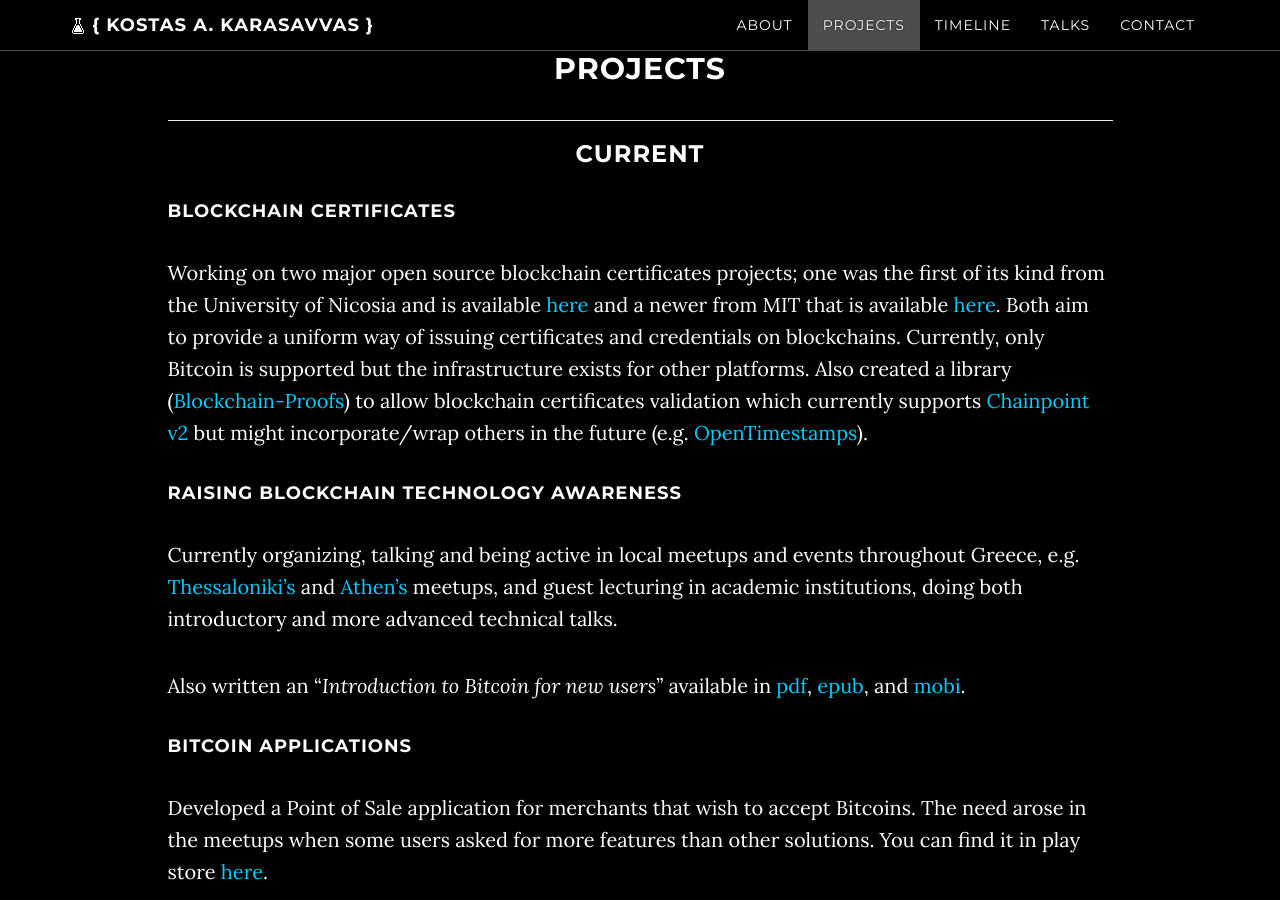
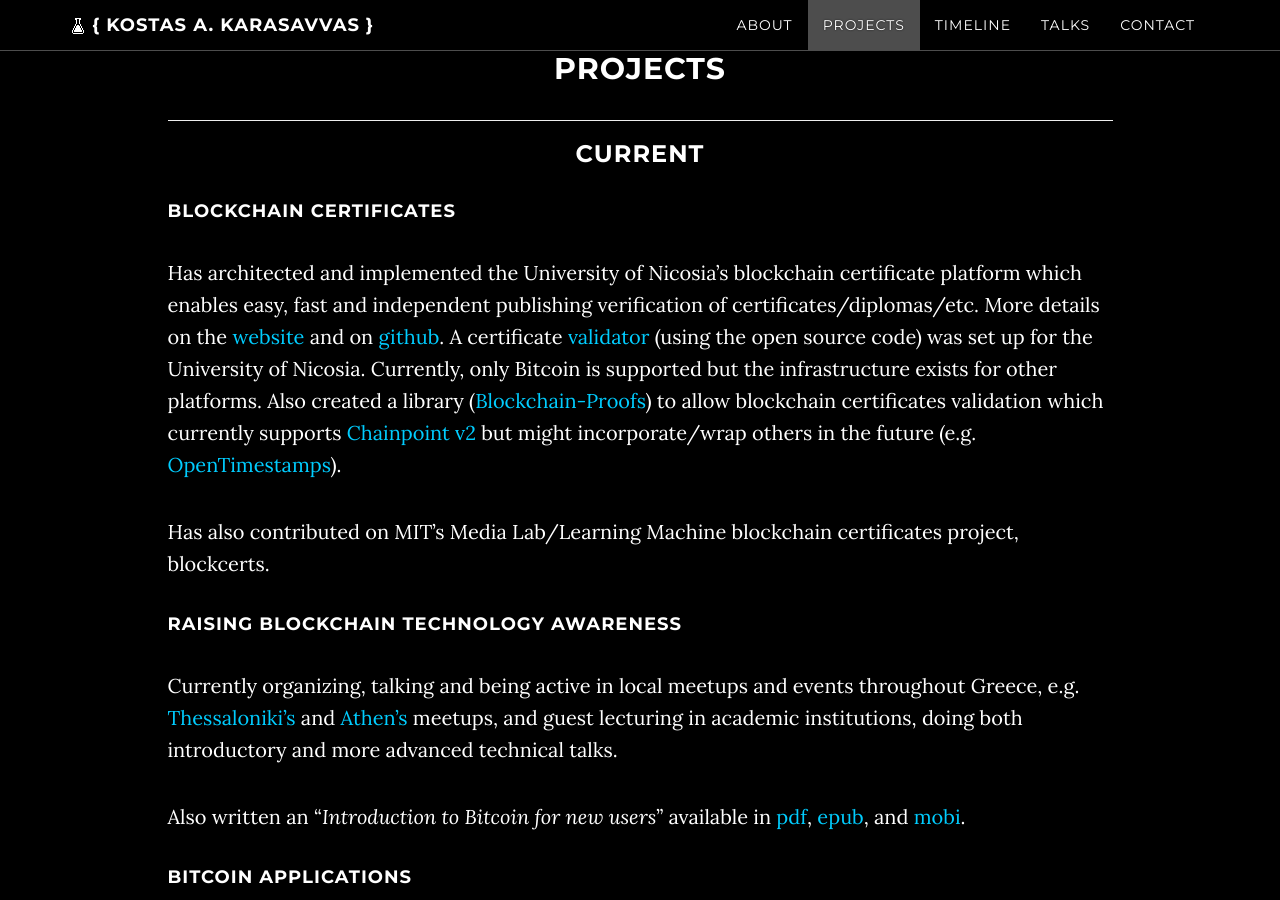
Before and after one commit to karask/karask.github.io, a Jekyll site: the page built from index.html, in a window 1280 px wide and 900 px high, scrolled down 1873 px. Built offline with Jekyll 4.4.1, drawn with Linux system fonts in a browser that asks for light colours; nearby versions of some CDN libraries; the list of posts is cut into pages by our own code; comment, search, counter and statistics services are not loaded.

Commit message:
updated blockchain certificates text

```diff
--- a/projects.html
+++ b/projects.html
@@ -10,7 +10,10 @@
 <h3 style="text-align: center;" markdown="1">Current</h3>
 
 <h4>BLOCKCHAIN CERTIFICATES</h4>
-Working on two major open source blockchain certificates projects; one was the first of its kind from the University of Nicosia and is available [here](https://github.com/UniversityOfNicosia/blockchain-certificates) and a newer from MIT that is available [here](https://github.com/blockchain-certificates). Both aim to provide a uniform way of issuing certificates and credentials on blockchains. Currently, only Bitcoin is supported but the infrastructure exists for other platforms. Also created a library ([Blockchain-Proofs](https://github.com/karask/blockchain-proofs)) to allow blockchain certificates validation which currently supports [Chainpoint v2](http://www.chainpoint.org/) but might incorporate/wrap others in the future (e.g. [OpenTimestamps](https://github.com/opentimestamps)).
+Has architected and implemented the University of Nicosia's blockchain certificate platform which enables easy, fast and independent publishing verification of certificates/diplomas/etc. More details on the [website](http://block.co/) and on [github](https://github.com/UniversityOfNicosia/blockchain-certificates). A certificate [validator](http://www.unic.ac.cy/verify) (using the open source code) was set up for the University of Nicosia. Currently, only Bitcoin is supported but the infrastructure exists for other platforms. Also created a library ([Blockchain-Proofs](https://github.com/karask/blockchain-proofs)) to allow blockchain certificates validation which currently supports [Chainpoint v2](http://www.chainpoint.org/) but might incorporate/wrap others in the future (e.g. [OpenTimestamps](https://github.com/opentimestamps)).
+
+Has also contributed on MIT's Media Lab/Learning Machine blockchain certificates project, blockcerts.
+
 
 <h4>RAISING BLOCKCHAIN TECHNOLOGY AWARENESS</h4>
 
```
